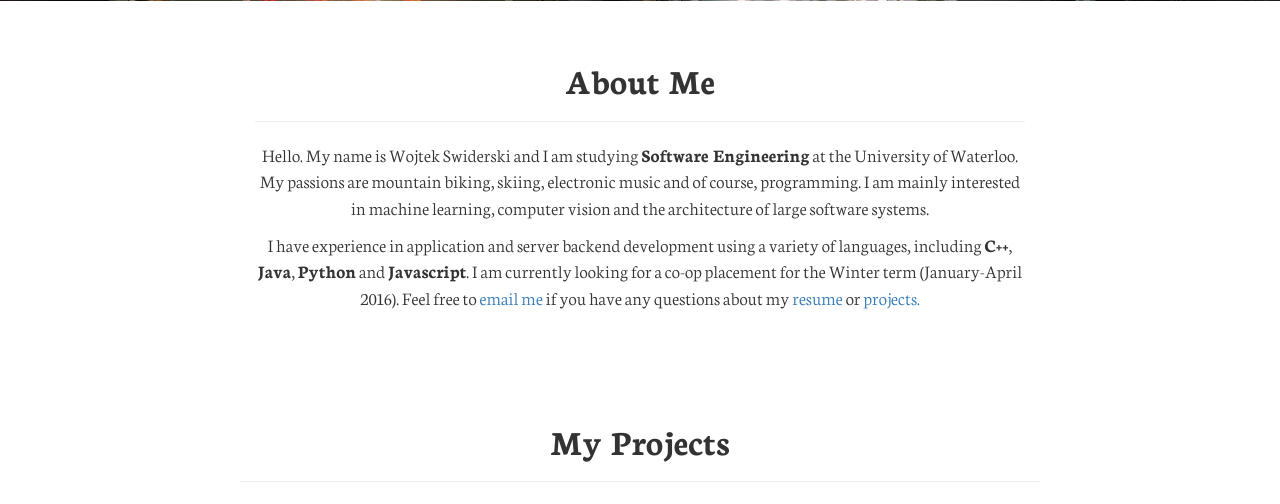
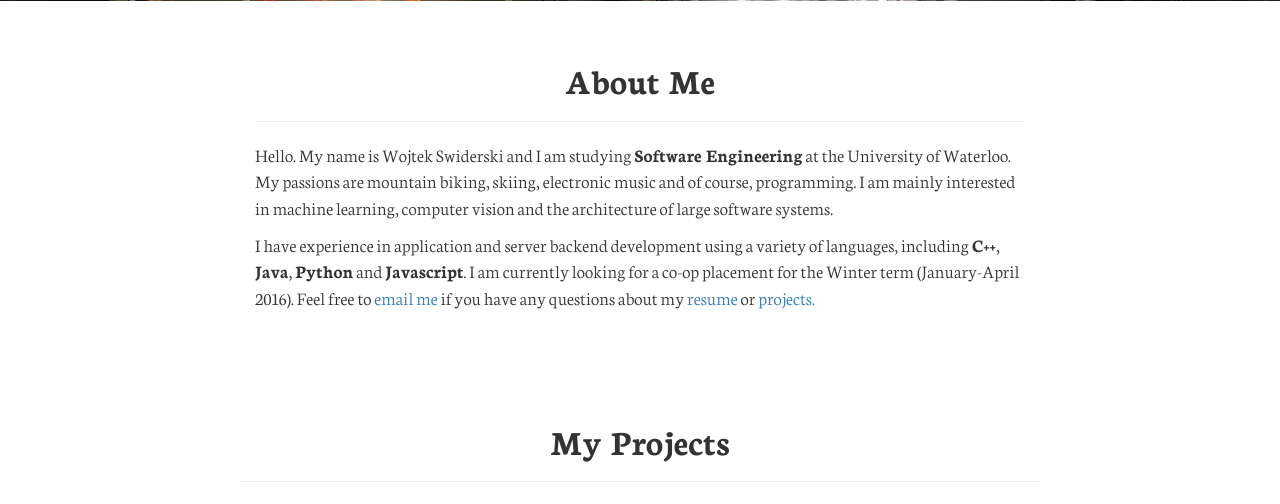
Before and after one commit to Wojtechnology/wojtechnology.github.io, a PHP site: page / in a window 1280 px wide. Shown: the part 799-1303 px from the top of the page. Run offline with PHP 8.4, Linux system fonts and the light colour scheme; some libraries are stand-ins or nearby versions.

Commit message:
Left justify about text

```diff
--- a/style/mainStyle.css
+++ b/style/mainStyle.css
@@ -188,6 +188,10 @@
 	background-color: #FFFFFF;
 }
 
+.aboutMe p {
+	text-align: left;
+}
+
 .slides {
 	padding-top: 40px;
 	padding-bottom: 40px;
```
